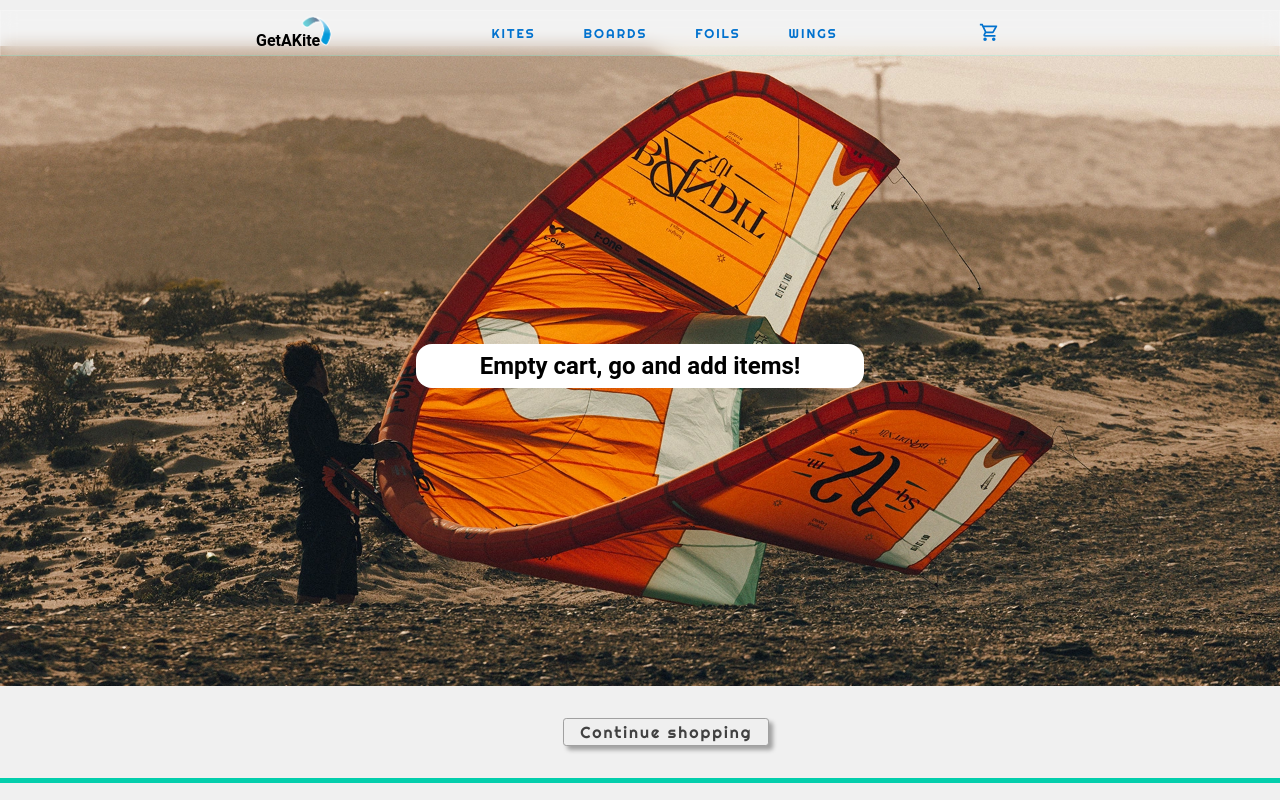
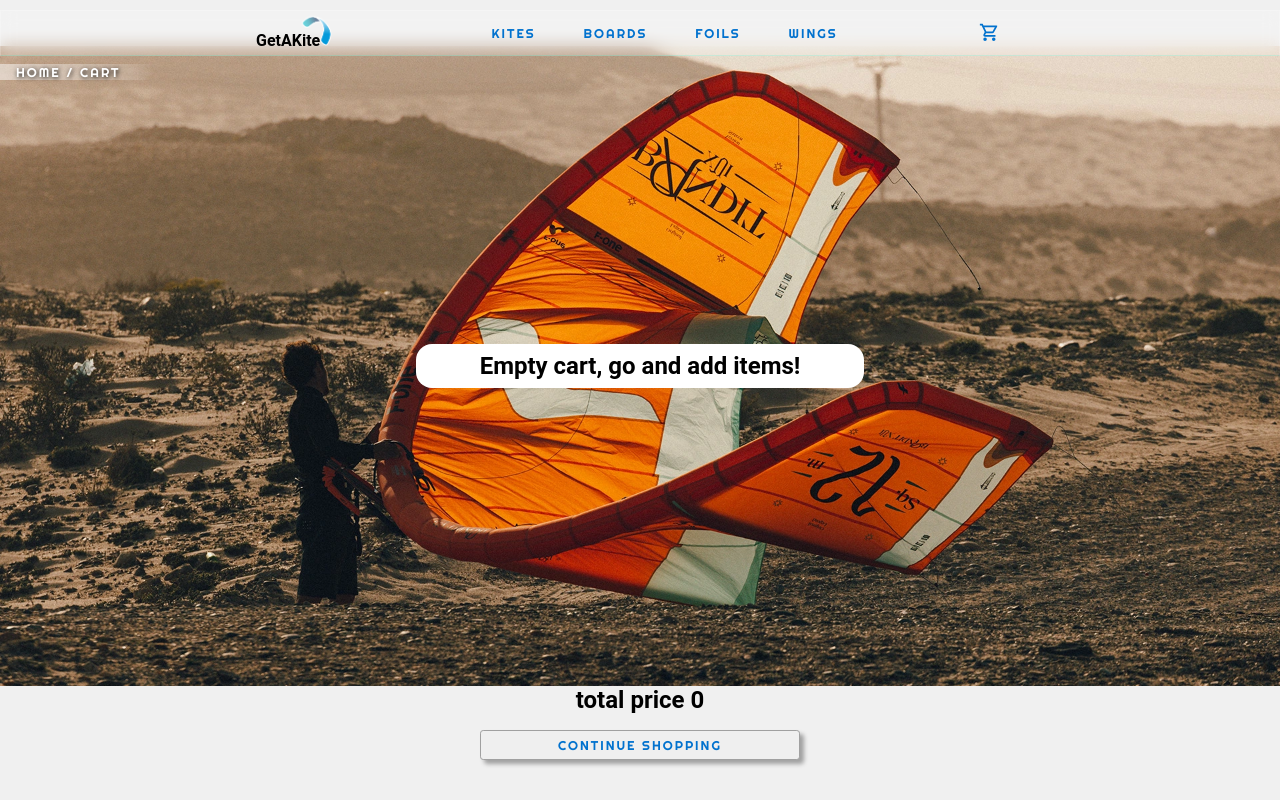
Before and after one commit to EmiUxUiDev/get_a_kite, a React (Create React App) app: page /cart in a window 1280 px wide. Shown: the top 800 px of the page. Built offline with nearby package versions, Linux system fonts and the light colour scheme.

Commit message:
Adding functionality in cart, addtocart, remove all and remove item, are done

```diff
--- a/src/components/Cart.js
+++ b/src/components/Cart.js
@@ -3,17 +3,19 @@ import "../styles/cart.css";
 import { CartContext } from "../context/cartContext";
 
 export default function Cart() {
-  const { cartProducts, setCartProducts, itemInCart, setItemInCart } =
-    useContext(CartContext);
-  console.log(cartProducts);
+  const {
+    cartProducts,
+    removeItemToCart,
 
+  } = useContext(CartContext);
 
-  return (cartProducts.length !== 0) ? (
-
+  return cartProducts.length !== 0 ? (
     cartProducts.map((item) => {
       return (
         <>
+          <h2 id="category-title">home / cart</h2>
           <article className="wrapper-cart">
+            <div className="secc-info">
               <img id="thumblenail" src={item.path} alt="" />
 
               <div className="wrapper-info-cart">
@@ -28,29 +30,32 @@ export default function Cart() {
                 </div>
               </div>
 
-          <p>Quantity: {item.qty} </p>
               <button
                 id="delete-btn"
                 onClick={() => {
-              setCartProducts(
-                cartProducts.filter((i) => {
-                  return i.id !== item.id;
-                })
-              );
-              setItemInCart(itemInCart - 1);
+                  removeItemToCart(item.id);
                 }}
               >
                 Delete
               </button>
+            </div>
+
+            <div className="secc-calculate">
+              <p id="xsmall">Quantity: {item.qty} </p>
+              <p id="xsmall">Unit price: {`u$s${item.price}`} </p>
+              <p className="background">total: {`u$s ${item.price * item.qty}`} </p>
+            </div>
           </article>
         </>
+      );
+    })
 
-    )
-  })
-):
-(
+  ) : (
+    <>
+      <h2 id="category-title">home / cart</h2>
       <section id="empty">
         <h1>Empty cart, go and add items! </h1>
       </section>
-)
+    </>
+  );
 }
--- a/src/components/Item.js
+++ b/src/components/Item.js
@@ -1,10 +1,12 @@
-import React from "react";
+import React, {useContext} from "react";
 import "../styles/item.css";
 import { TbTruckDelivery } from "react-icons/tb";
 import { Link } from "react-router-dom";
-
+import { CartContext } from "../context/cartContext";
 
 export default function Item({ kiteboard, index }) {
+
+  const{stock} = useContext(CartContext)
 
   return kiteboard.price >= 1001 ? (
     <li id="item_wrapper" key={index}>
--- a/src/components/ItemDetail.js
+++ b/src/components/ItemDetail.js
@@ -3,24 +3,45 @@ import "../styles/itemdetail.css";
 import Counter from "./Counter";
 import { TbX } from "react-icons/tb";
 import { Link } from "react-router-dom";
-import { TbShoppingCart, TbPackage } from "react-icons/tb";
 import { CartContext } from "../context/cartContext";
 
-export default function ItemDetail({ item }) {
-  // const [amount, setAmount] = useState(1);
+
+
+export default function ItemDetail( { item }) {
+
+  const {id, category, brand, model, price, stock, path} = item[0]
+console.log(item)
   // const [stock, setStock] = useState(item[0].stock);
-  // const [price, setPrice] = useState(0);
 
-  const {
-    purchase,
-    setPurchase,
+  //Inicio el booleano de compras en false, no hay compras cuando carga
+   const [purchase, setPurchase] = useState(false);
+  //Inicia el contador en 1
+  const [amount, setAmount] = useState(1);
+
+  //Lo uso para que me de info del precio total segun cantidad en el contador
+  const [priceProds, setPrice] = useState(0);
+
+  //Traigo lo que necesito del contexto
+  const { cartProducts, addItemToCart } = useContext(CartContext);
+
+
+
+    const addToCart = () => {
+      //Creo variable con los campos que necesito para el carrito
+      let cleanItem = {
+        id,
+        category,
+        brand,
+        model,
+        price,
         stock,
-    amount,
-    setAmount,
-    price,
-    setPrice,
-  } = useContext(CartContext);
-
+        path,
+        qty:amount
+       }
+       console.log(cleanItem);
+      setPurchase(true);
+      addItemToCart(cleanItem)
+    };
 
   const subHandler = () => {
     if (amount >= 0) {
@@ -38,18 +59,6 @@ export default function ItemDetail({ item }) {
     }
   };
 
-  // const addToCartHandler = ({addItemToCart}) => {
-  //   const subs = stock - amount;
-  //   if (subs >= 0) {
-  //     setStock(stock - amount);
-  //     item[0].stock = stock;
-  //     console.log(item)
-
-  //     setPurchase(true);
-  //   } else {
-  //     alert("No hay suficiente stock");
-  //   }
-  // };
 
   useEffect(() => {
     setPrice(item[0].price * amount);
@@ -85,27 +94,25 @@ export default function ItemDetail({ item }) {
           </div>
           <div>
             <Link to={"/cart"}>
-            <button className="go-to-cart" onClick={()=>(
-              setPurchase(false), setAmount(1)
-              )}>
+              <button
+                className="go-to-cart"
+                onClick={() => (setPurchase(false), setAmount(1))}
+              >
                 <span className="add-cart">Go to cart</span>
               </button>
             </Link>
-          <Link to={"/"} onClick={()=>(
-            setPurchase(false), setAmount(1)
-            )}>
-            <button className="go-to-cart " >
-              <span className="add-cart continue-shopping">Continue shopping!</span>
+            <Link to={"/"} onClick={() => (setPurchase(false), setAmount(1))}>
+              <button className="go-to-cart ">
+                <span className="add-cart continue-shopping">
+                  Continue shopping!
+                </span>
               </button>
             </Link>
           </div>
-
         </div>
 
         <Link to={"/"}>
-          <button id="close" onClick={()=>(
-            setPurchase(false), setAmount(1)
-            )}>
+          <button id="close" onClick={() => (setPurchase(false), setAmount(1))}>
             <TbX />
           </button>
         </Link>
@@ -141,14 +148,14 @@ export default function ItemDetail({ item }) {
             item={item}
             onSubHandler={subHandler}
             onAddHandler={addHandler}
+            onAddItemToCartHandler={addToCart}
             amountItems={amount}
             price={price}
-            // onAddToCartHandler={addToCartHandler}
           />
         </div>
 
         <Link to={"/"}>
-          <button id="close" >
+          <button id="close">
             <TbX />
           </button>
         </Link>
--- a/src/context/cartContext.js
+++ b/src/context/cartContext.js
@@ -1,76 +1,81 @@
-import React, { createContext, useState} from "react";
+import React, { createContext, useState } from "react";
 export const CartContext = createContext("");
 
 export const CartContextProvider = ({ children }) => {
-  //Aca podemos usar la logica que nos haga falta, estados, funciones, etc.
+  //Productos en carrito
+  const [cartProducts, setCartProducts] = useState([]);
 
-  const initStateProd = [];
+  //Para actualizar contador cartwidget
+  const [itemInCart, setItemInCart] = useState(0);
 
-  const [cartProducts, setCartProducts] = useState(initStateProd);
-  const [itemm, setItemm] = useState([]);
-  const [purchase, setPurchase] = useState(false);
-  const [amount, setAmount] = useState(1);
-  const [price, setPrice] = useState(0);
-  const [stock, setStock] = useState(0);
-  const [itemInCart, setItemInCart] = useState(0)
-  console.log(itemInCart);
-  console.log(stock);
-  console.log(itemm);
+  //Item actual para borrar
+  const [currentItem, setCurrentItem] = useState('')
 
+  //Precio total de productos en carrito
+  const [totalPrice, setTotalPrice] = useState(0)
 
+  //***************ADD PRODUCTS TO CART**************************
+  ////////////////////////////////////////////////////////////////////////
+  const addItemToCart = (i) => {
+    //Verifico si existen dos items iguales(true/false)
+    const isInCart = cartProducts.some((item) => item.id === i.id);
 
-  // function addItemToCart() {
+    if (isInCart) {
+      //Si existe, mapeo el array para, una vez encontrado el item, sumarle solo la cantidad
+      const updatedCartProducts = cartProducts.map((item) => {
+        if (item.id === i.id) {
+          return { ...item, qty: item.qty + i.qty };
+        } else {
+          return item;
+        }
+      });
 
-  //   const subs = stock - amount;
+      setCartProducts(updatedCartProducts);
+    } else {
+      setCartProducts([...cartProducts, i]);
+      setItemInCart(itemInCart + 1);
+    }
+  };
+  ////////////////////////////////////////////////////
+  //******************************************************
 
-  //   if (subs >= 0) {
-  //     setStock(subs)
-  //     setItemm({...itemm, stock: stock, qty: amount})
-  //     console.log(itemm);
-  //     setCartProducts([...cartProducts, itemm]);
-  //     setPurchase(true);
-  //     setItemInCart(itemInCart+1)
-  //   } else {
-  //     alert("No hay suficiente stock");
-  //   }
+  //***************REMOVE PRODUCT TO CART **************************
+  ////////////////////////////////////////////////////////////////////////
 
-  // }
-  // console.log(cartProducts);
+  const removeItemToCart = (id) => {
+    setCartProducts(cartProducts.filter((i) => {
+        return i.id !== id;
+      })
+    );
+    setItemInCart(itemInCart - 1);
+  };
 
-    // function removeItemToCart(id) {
-    //   setCartProducts(cartProducts.filter((item) => {
-    //     return item.id !== id
-    //   }))
-    //   console.log(cartProducts)
-    // }
+  ////////////////////////////////////////////////////
+  //******************************************************
 
-  // function clearCart() {
-  //   setCartProducts([])
-  // }
+  //***************REMOVE ALL PRODUCTS **************************
+  ////////////////////////////////////////////////////////////////////////
 
-  //   function isInCart(id) {
-  //     return Boolean(cartProducts.find((item) => {
-  //       item.id === id
-  //     }))
-  //   }
+  const removeAllItems = () => {
+    setCartProducts([]);
+    setItemInCart(0);
+  };
+
+  ////////////////////////////////////////////////////
+  //******************************************************
+
 
   return (
     <CartContext.Provider
       value={{
-        purchase,
-        setPurchase,
-        itemm,
-        setItemm,
-        stock,
-        setStock,
-        amount,
-        setAmount,
-        price,
-        setPrice,
         cartProducts,
-        setCartProducts,
+        addItemToCart,
+        removeAllItems,
         itemInCart,
-        setItemInCart
+        removeItemToCart,
+        setCurrentItem,
+        totalPrice,
+        setTotalPrice
       }}
     >
       {children}
--- a/src/styles/cartview.css
+++ b/src/styles/cartview.css
@@ -1,19 +1,36 @@
-#back-shopping{
+.back-shopping{
    margin-left: 44%;
-   margin-bottom: 2rem;
-   margin-top: 2rem;
-    padding: 0.2rem 1rem;
+   margin-bottom: 1rem;
+   margin-top: 1rem;
+    padding: 0.4rem 1rem;
     font-family: var(--font-2);
-    font-size: var(--font-size-reg);
+    font-size: var(--font-size-small);
     letter-spacing: var(--mid-spacing);
-    color: var(--clr-dark-grey);
+    color: var(--clr-primary);
     border: 1px solid var(--clr-mid-grey);
     border-radius: var(--rnd-soft);
     filter:drop-shadow(4px 4px 2px var(--clr-mid-grey));
     transition: all 150ms ease-in-out;
+    text-transform: uppercase;
 }
 
-#back-shopping:hover{
+.wrapper-btn-cart{
+    display: flex;
+    flex-direction: column;
+    justify-content: center;
+    align-items: center;
+}
+
+.wrapper-btn-cart button{
+    margin: 1rem auto;
+    width: 320px;
+}
+
+.all-products{color: var(--clr-dark-grey);}
+
+.back-shopping:hover{
     filter:none;
     transform: scale(0.99);
 }
+
+.display-off{display: none;}
--- a/src/styles/cartwidget.css
+++ b/src/styles/cartwidget.css
@@ -13,7 +13,6 @@ div .wrapper_cart{
     font-size: var(--font-size-small);
     font-family: var(--font-2);
     border: none;
-    background-color: #fff;
     padding-right: 6px;
     padding-bottom: 16px;
     padding-left: 6px;
@@ -35,13 +34,14 @@ div .wrapper_cart{
 }
 
 button.display-none{
+
     background-color: transparent;
     color: transparent;
-    transition: ease-in-out 0.3s;
+    transition: ease-in-out 0.8s;
 }
 
 button.display{
     background-color: #fff;
     color: var(--clr-secondary);
-    transition: ease-in-out 0.3s;
+    transition: ease-in-out 0.8s;
 }
--- a/src/styles/footer.css
+++ b/src/styles/footer.css
@@ -1,6 +1,7 @@
 footer{
     background-color: var(--clr-light-grey);
     border-top: 5px solid var(--clr-secondary);
+    margin-top: 2rem;
 }
 footer ul{
     list-style: none;
--- a/src/views/CartView.js
+++ b/src/views/CartView.js
@@ -1,15 +1,25 @@
-import React from "react";
+import React, {useContext} from "react";
 import Layout from "../components/Layout";
 import Cart from "../components/Cart";
-import '../styles/cartview.css'
+import "../styles/cartview.css";
 import { Link } from "react-router-dom";
+import { CartContext } from "../context/cartContext";
+
 
 
 export default function CartView() {
+  const {removeAllItems, cartProducts,totalPrice} = useContext(CartContext)
+
   return (
     <Layout>
       <Cart />
-      <Link to={"/"}><button id="back-shopping">Continue shopping</button></Link>
+      <div className="wrapper-btn-cart">
+        <h2> {`total price ${totalPrice}`}</h2>
+        <button className={cartProducts.length === 0 ? "display-off" : "back-shopping all-products"} onClick={removeAllItems}>Remove all products</button>
+        <Link to={"/"}>
+          <button className="back-shopping">Continue shopping</button>
+        </Link>
+      </div>
     </Layout>
   );
 }
```
Also changed, not shown: src/components/Counter.js (+18 -39 lines), src/styles/cart.css (+38 -6 lines). Lines whose indentation alone changed are shown as unchanged.
